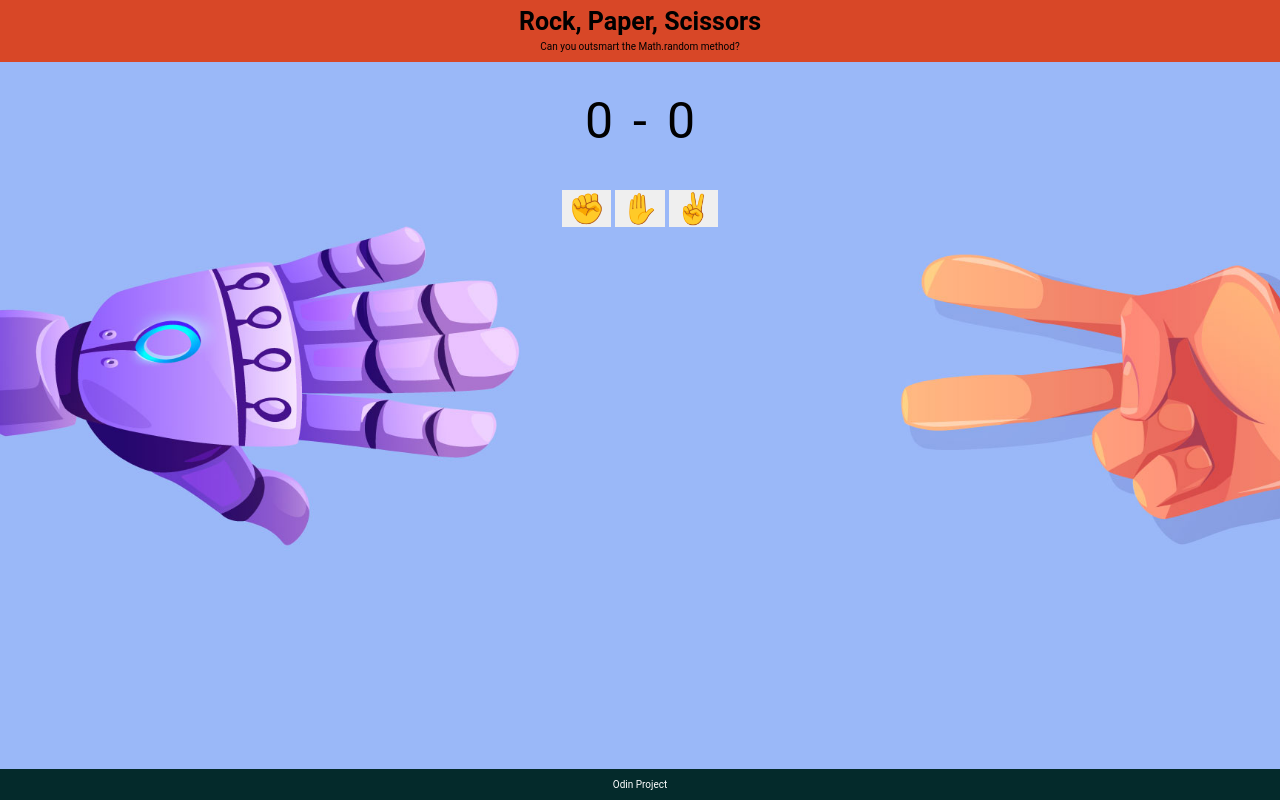
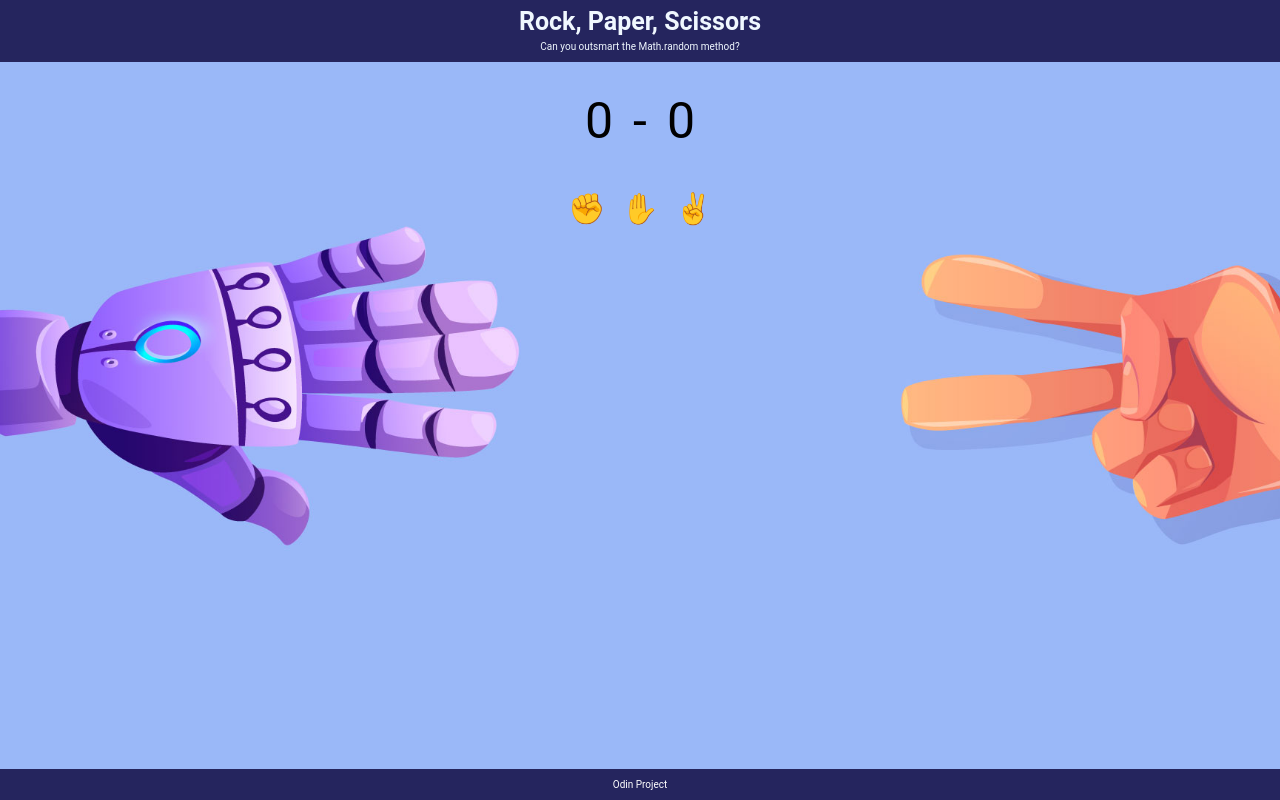
Before and after one commit to FeliciaMM/Odin-project-Rock-Paper-Scissors, a plain HTML site: page index.html in a window 1280 px wide. Drawn offline with Linux system fonts and the light colour scheme.

Commit message:
minor color adjustments

```diff
--- a/styles.css
+++ b/styles.css
@@ -17,8 +17,9 @@ body{
     flex-direction: column;
     align-items: center;
     justify-content: center;
-    background-color: #D84727;
+    background-color: rgb(37, 37, 94);
     margin-top: -10px;
+    color: aliceblue;
 }
 
 h1{
@@ -36,6 +37,7 @@ p{
     justify-content: center;
     gap:20px;
     margin-top: -20px;
+    color: black
 }
 
 .HumanScore{
@@ -69,17 +71,19 @@ p{
 button{
     font-size: 30px;
     border-style: none;
+    background-color: #9ab8f8;
 }
 
 .results{
     margin-top: 10px;
+    color: aliceblue;
 }
 
 .footer{
     margin-top: auto;
     text-align: center;
     font-size: 5px;
-    background-color: #042A2B;
+    background-color: rgb(37, 37, 94);
     padding: 0;
     color: white;
 }
```
